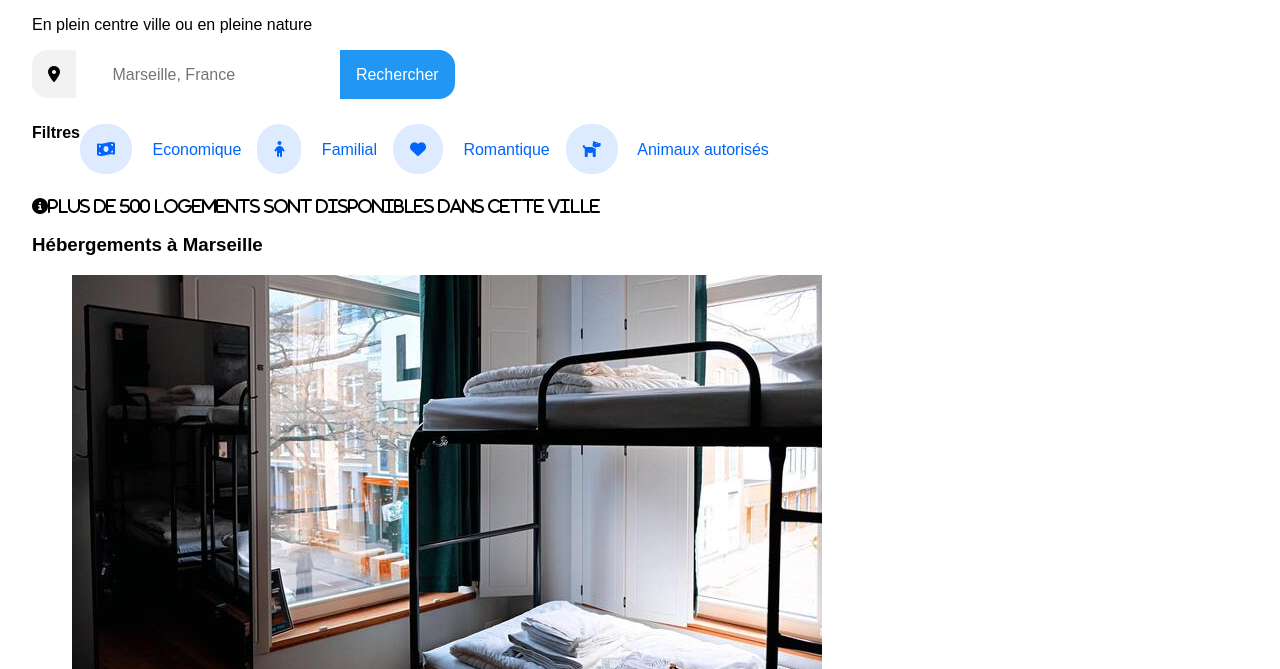
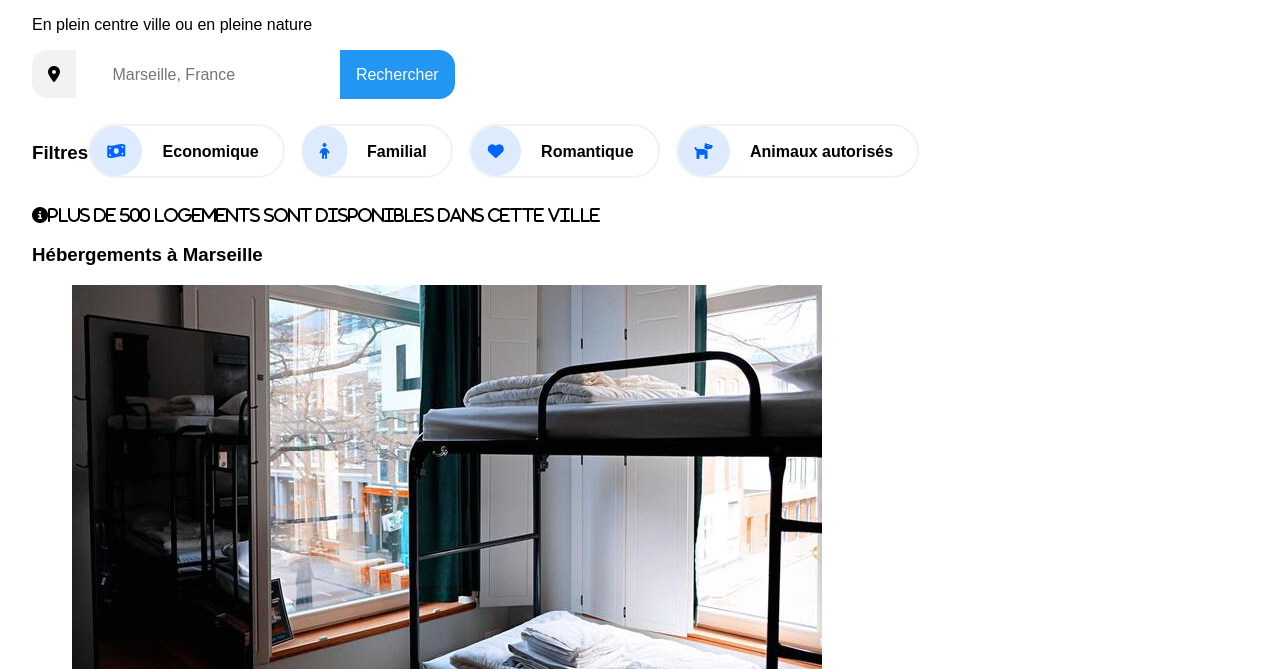
Before and after one commit to ArthurB2077/reservia, a plain HTML site: page index.html in a window 1280 px wide. Shown: the part 131-800 px from the top of the page. Drawn offline with Linux system fonts and the light colour scheme; a web font is replaced by a local one.

Commit message:
P1OPCR-12: filters done

```diff
--- a/index.html
+++ b/index.html
@@ -26,28 +26,28 @@
                     <div class="rsv-search">
                         <i class="fas fa-map-marker-alt rsv-search__icon"></i>
                         <input class="rsv-search__serchbar" type="text" placeholder="Marseille, France" />
-                        <a class="rsv-serch__button">Rechercher</a>
+                        <a class="rsv-search__button">Rechercher</a>
                     </div>
 
                     <div class="rsv-filter__list">
-                            <div>
-                                <b> Filtres</b>
+                            <div class="rsv-filter__title">
+                                <h3><b> Filtres</b></h3>
                             </div>
                             <div class="rsv-filter__modal">
                                 <i class="fas fa-money-bill-wave rsv-filter__icon"></i>
-                                Economique
+                                <b class="rsv-filter--txt">Economique</b>
                             </div>
                             <div class="rsv-filter__modal ">
-                                <i class="fas fa-child rsv-filter__icon"></i>
-                                Familial
+                                <i id="rsv-filter--ifam" class="fas fa-child rsv-filter__icon"></i>
+                                <b class="rsv-filter--txt">Familial</b>
                             </div>
                             <div class="rsv-filter__modal">
                                 <i class="fas fa-heart rsv-filter__icon"></i>
-                                Romantique
+                                <b class="rsv-filter--txt">Romantique</b>
                             </div>
                             <div class="rsv-filter__modal">
                                 <i class="fas fa-dog rsv-filter__icon"></i>
-                                Animaux autorisés
+                                <b class="rsv-filter--txt">Animaux autorisés</b>
                             </div>
                     </div>
 
--- a/style/style.css
+++ b/style/style.css
@@ -98,7 +98,7 @@
     outline-width: 0;
 }
 
-.rsv-serch__button
+.rsv-search__button
 {
     padding: 1em;
     background: #2196F3;
@@ -117,12 +117,20 @@
     display: flex;
     margin-top: 1.5em;
     margin-bottom: 1.5em;
+}
 
-}
 .rsv-filter__modal
 {
     margin-right: 1em;
     color:#0065FC;
+    border: 2px solid;
+    border-color: #F2F2F2;
+    border-radius: 2em;
+    display: inline-block;
+    height: fit-content;
+    width: fit-content;
+
+
 }
 
 .rsv-filter__icon
@@ -130,7 +138,32 @@
     margin-right: 1em;
     border: 1px solid;
     border-color: #DEEBFF;
-    border-radius: 1.5em;
+    border-radius: 2em;
     padding: 1em;
     background-color: #DEEBFF;
 }
+
+.rsv-filter__icon:hover
+{
+    margin-right: 1em;
+    border-radius: 2em;
+    padding: 1em;
+    background-color:#2196F3;
+    color: white;
+}
+
+.rsv-filter--ifam
+{
+    height: 0.8em;
+}
+
+#rsv-filter__title
+{
+    padding-right: 2em;
+}
+
+.rsv-filter--txt
+{
+    color: black;
+    padding-right: 1.5em;
+}
```
